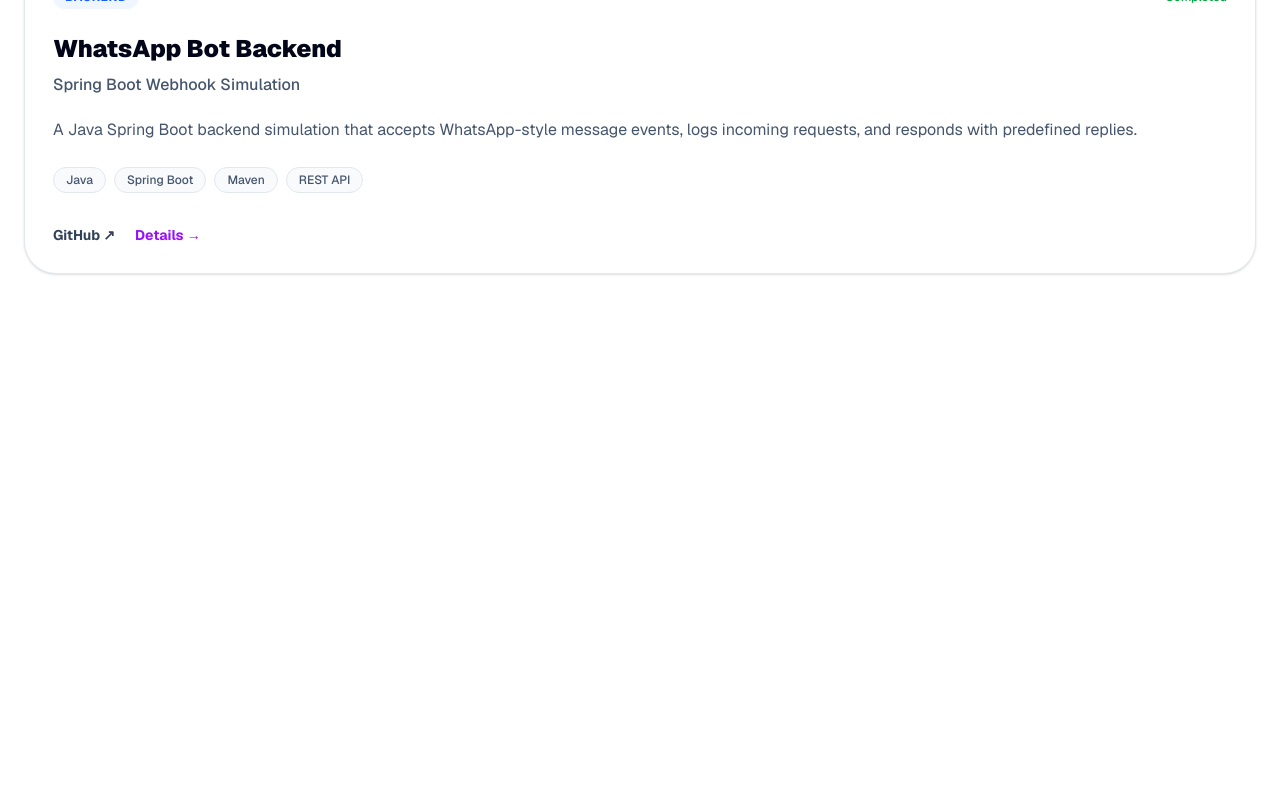
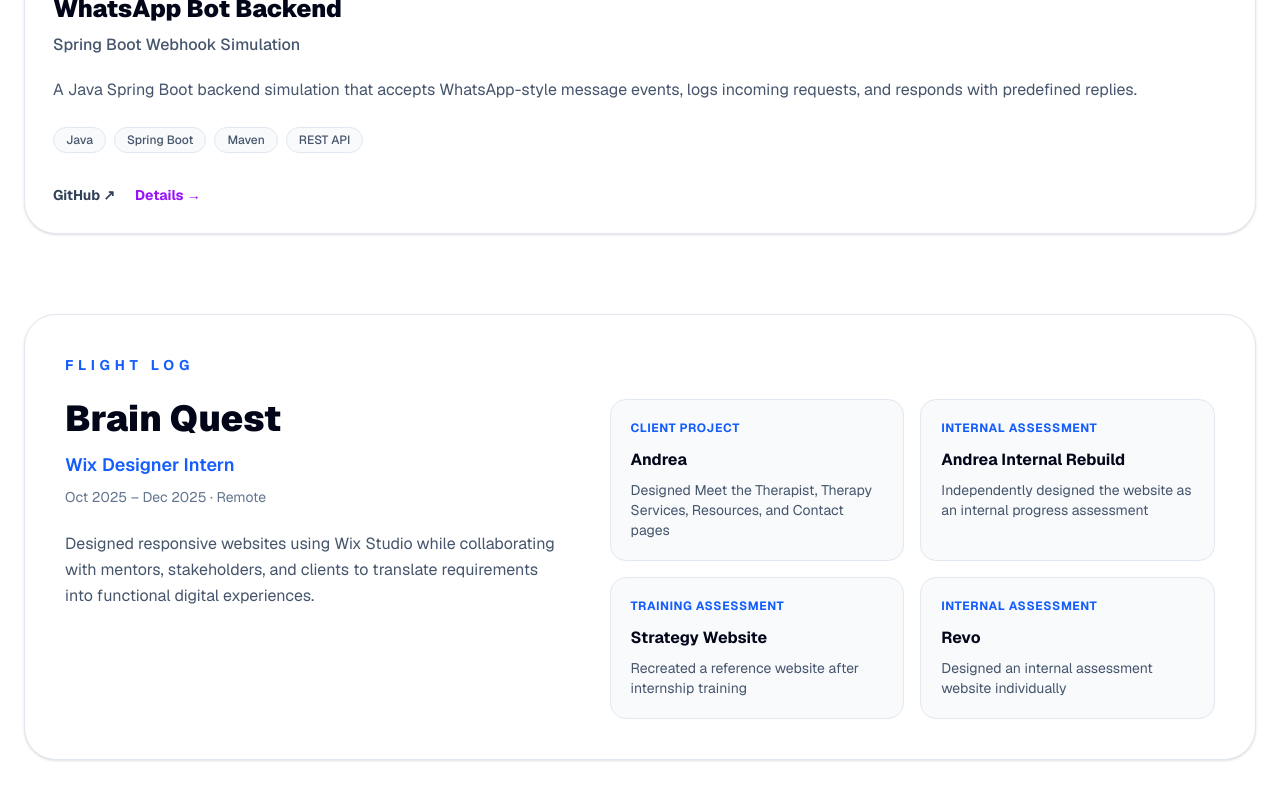
Before and after one commit to HARSHITA-SRIVASTAVA/project-orbit, a Next.js app: page / in a window 1280 px wide. Shown: the part 1778-2578 px from the top of the page. Before the commit the page ends 2132 px from the top, so only its background shows below. Built offline with nearby package versions, Linux system fonts and the light colour scheme.

Commit message:
feat:add experience preview section

```diff
--- a/app/engineering/[slug]/page.tsx
+++ b/app/engineering/[slug]/page.tsx
@@ -3,6 +3,7 @@
 import Navbar from "@/components/layout/Navbar";
 import Button from "@/components/ui/Button";
 import { notFound } from "next/navigation";
+
 
 type ProjectPageProps = {
   params: Promise<{
--- a/app/page.tsx
+++ b/app/page.tsx
@@ -3,7 +3,7 @@
 import CurrentOrbit from "@/components/home/CurrentOrbit";
 
 import FeaturedMissions from "@/components/home/FeaturedMissions";
-
+import ExperiencePreview from "@/components/home/ExperiencePreview";
 
 export default function Home() {
   return (
@@ -14,6 +14,7 @@
         <Hero />
         <CurrentOrbit />
         <FeaturedMissions />
+        <ExperiencePreview />
       </main>
     </>
   );
--- /dev/null
+++ b/components/home/ExperiencePreview.tsx
@@ -0,0 +1,62 @@
+import Container from "@/components/layout/Container";
+import { experiences } from "@/data/experience";
+
+export default function ExperiencePreview() {
+  const experience = experiences[0];
+
+  return (
+    <section className="py-10">
+      <Container>
+        <div className="rounded-[2rem] border border-slate-200 bg-white p-8 shadow-sm md:p-10">
+          <p className="text-sm font-bold uppercase tracking-[0.35em] text-blue-600">
+            Flight Log
+          </p>
+
+          <div className="mt-6 grid gap-10 lg:grid-cols-[1fr_1.2fr]">
+            <div>
+              <h2 className="text-4xl font-black text-slate-950">
+                {experience.company}
+              </h2>
+
+              <p className="mt-3 text-lg font-semibold text-blue-600">
+                {experience.role}
+              </p>
+
+              <p className="mt-2 text-sm text-slate-500">
+                {experience.duration} · {experience.location}
+              </p>
+
+              <p className="mt-6 leading-relaxed text-slate-600">
+                {experience.summary}
+              </p>
+            </div>
+
+            <div className="grid gap-4 sm:grid-cols-2">
+              {experience.projects.slice(0, 4).map((project) => (
+                <a
+                  key={project.title}
+                  href={project.link}
+                  target="_blank"
+                  rel="noopener noreferrer"
+                  className="rounded-2xl border border-slate-200 bg-slate-50 p-5 transition hover:border-blue-200 hover:bg-white hover:shadow-lg hover:shadow-blue-600/10"
+                >
+                  <p className="text-xs font-bold uppercase tracking-wider text-blue-600">
+                    {project.type}
+                  </p>
+
+                  <h3 className="mt-3 font-bold text-slate-950">
+                    {project.title}
+                  </h3>
+
+                  <p className="mt-2 text-sm text-slate-600">
+                    {project.contribution[0]}
+                  </p>
+                </a>
+              ))}
+            </div>
+          </div>
+        </div>
+      </Container>
+    </section>
+  );
+}
--- a/components/home/FeaturedMissions.tsx
+++ b/components/home/FeaturedMissions.tsx
@@ -7,7 +7,7 @@
   const experiments = projects.filter((project) => !project.featured);
 
   return (
-    <section className="py-20">
+    <section className="py-10">
       <Container>
         <div className="mb-12 max-w-3xl">
           <p className="text-sm font-bold uppercase tracking-[0.35em] text-blue-600">
```
